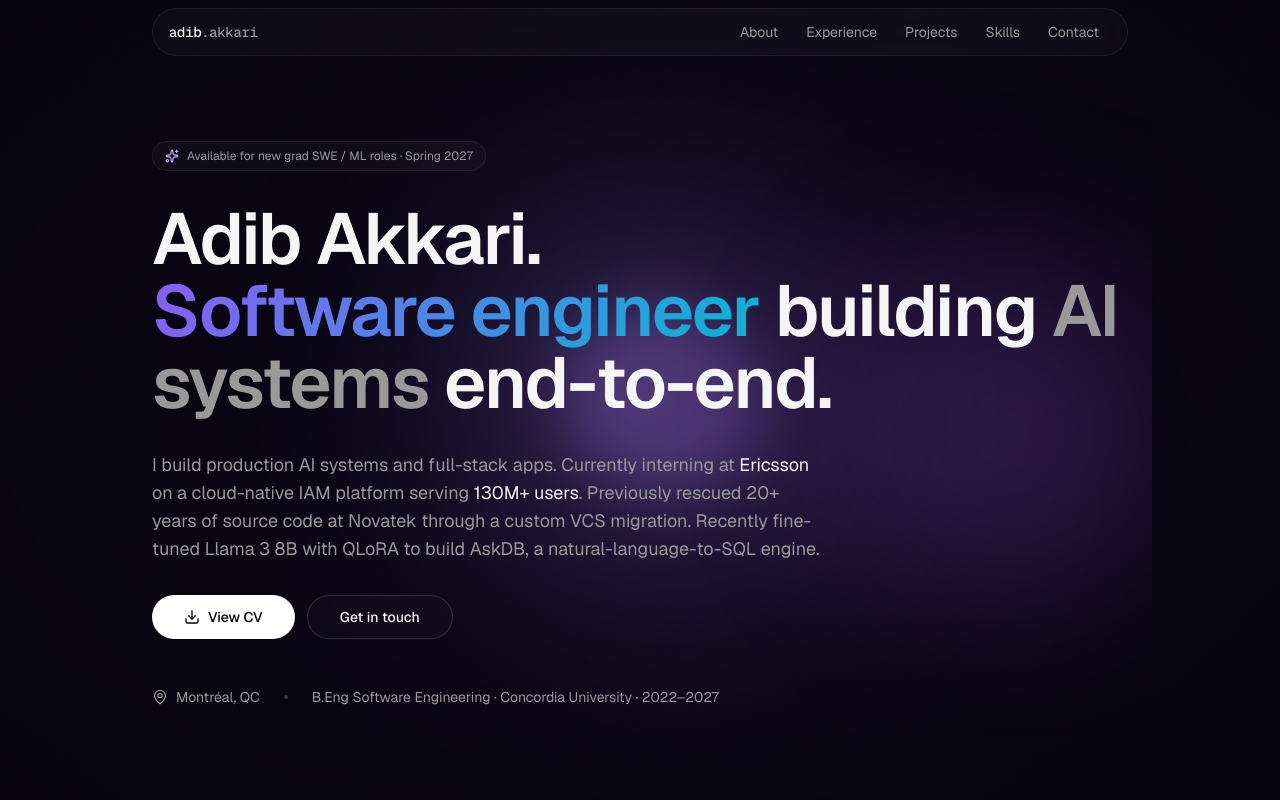
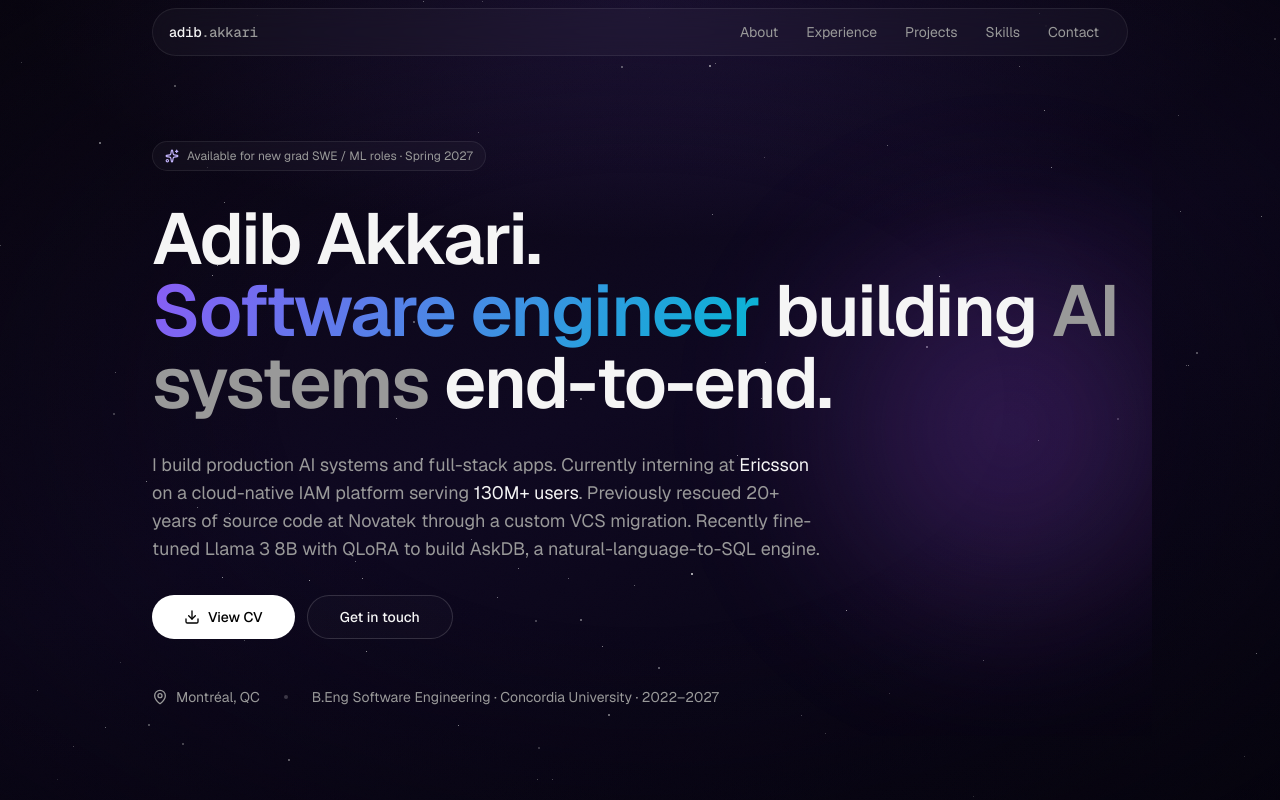
Before and after one commit to adssib/portfolio, a Next.js app: page / in a window 1280 px wide. Shown: the top 800 px of the page. Built offline with nearby package versions, Linux system fonts and the light colour scheme.

Commit message:
removing Animated Background, breaking prod ig

```diff
--- a/src/app/layout.tsx
+++ b/src/app/layout.tsx
@@ -4,7 +4,7 @@ import { GeistMono } from "geist/font/mono";
 import { Background } from "@/components/background";
 import "./globals.css";
 
-const SITE_URL = "https://adib-akkari.vercel.app";
+const SITE_URL = "https://adib-akkari.netlify.app";
 
 export const metadata: Metadata = {
   metadataBase: new URL(SITE_URL),
--- a/src/components/background.tsx
+++ b/src/components/background.tsx
@@ -1,93 +1,77 @@
 "use client";
 
-import { useEffect, useRef, useState } from "react";
+import { useMemo } from "react";
+
+const STAR_COUNT = 90;
+
+function rand(seed: number) {
+  const x = Math.sin(seed * 12.9898) * 43758.5453;
+  return x - Math.floor(x);
+}
 
 /**
- * Animated gradient background (aceternity / shadcn-style).
- * Fixed full-viewport layer behind the page. Purple + violet blobs with a
- * "goo" SVG filter so they merge organically. Cursor-following accent blob.
+ * Low-cost animated background: static dark-purple base, twinkling starfield,
+ * and a handful of shooting stars. No SVG filters, no RAF loops, no big blurs.
+ * Roughly 95% cheaper on CPU/GPU than the goo aurora version.
  */
 export function Background() {
-  const interactiveRef = useRef<HTMLDivElement>(null);
-  const targetRef = useRef({ x: 0, y: 0 });
-  const currentRef = useRef({ x: 0, y: 0 });
-  const [mounted, setMounted] = useState(false);
-
-  useEffect(() => {
-    setMounted(true);
-    let raf = 0;
-    const step = () => {
-      if (interactiveRef.current) {
-        currentRef.current.x +=
-          (targetRef.current.x - currentRef.current.x) / 20;
-        currentRef.current.y +=
-          (targetRef.current.y - currentRef.current.y) / 20;
-        interactiveRef.current.style.transform = `translate(${Math.round(
-          currentRef.current.x
-        )}px, ${Math.round(currentRef.current.y)}px)`;
-      }
-      raf = requestAnimationFrame(step);
-    };
-    raf = requestAnimationFrame(step);
-    return () => cancelAnimationFrame(raf);
-  }, []);
-
-  useEffect(() => {
-    const onMove = (e: MouseEvent) => {
-      targetRef.current.x = e.clientX - window.innerWidth / 2;
-      targetRef.current.y = e.clientY - window.innerHeight / 2;
-    };
-    window.addEventListener("mousemove", onMove);
-    return () => window.removeEventListener("mousemove", onMove);
-  }, []);
+  const stars = useMemo(
+    () =>
+      Array.from({ length: STAR_COUNT }, (_, i) => ({
+        x: rand(i + 1) * 100,
+        y: rand(i + 100) * 100,
+        size: 0.6 + rand(i + 200) * 1.4,
+        delay: rand(i + 300) * 6,
+        duration: 2.5 + rand(i + 400) * 3.5,
+        opacity: 0.3 + rand(i + 500) * 0.55,
+      })),
+    []
+  );
 
   return (
     <div
       aria-hidden
-      className="pointer-events-none fixed inset-0 z-0 overflow-hidden bg-[linear-gradient(135deg,_#0a0612_0%,_#0e0820_45%,_#070512_100%)]"
+      className="pointer-events-none fixed inset-0 z-0 overflow-hidden bg-[linear-gradient(160deg,_#0a0612_0%,_#0e0820_50%,_#060410_100%)]"
     >
-      {/* Goo filter for organic blob blending */}
-      <svg className="absolute h-0 w-0">
-        <defs>
-          <filter id="goo">
-            <feGaussianBlur in="SourceGraphic" stdDeviation="14" result="blur" />
-            <feColorMatrix
-              in="blur"
-              mode="matrix"
-              values="1 0 0 0 0  0 1 0 0 0  0 0 1 0 0  0 0 0 22 -10"
-              result="goo"
-            />
-            <feBlend in="SourceGraphic" in2="goo" />
-          </filter>
-        </defs>
-      </svg>
-
-      <div className="absolute inset-0 [filter:url(#goo)_blur(28px)]">
-        <div className="bg-aurora bg-aurora-1" />
-        <div className="bg-aurora bg-aurora-2" />
-        <div className="bg-aurora bg-aurora-3" />
-        <div className="bg-aurora bg-aurora-4" />
-        <div className="bg-aurora bg-aurora-5" />
-        {mounted && (
-          <div
-            ref={interactiveRef}
-            className="bg-aurora bg-aurora-cursor"
-          />
-        )}
-      </div>
-
-      {/* Readability layers: dark wash + vignette */}
-      <div
-        className="absolute inset-0"
-        style={{
-          background: "rgba(7, 5, 14, 0.55)",
-        }}
-      />
+      {/* Subtle violet wash at the top so the page still feels purple */}
       <div
         className="absolute inset-0"
         style={{
           background:
-            "radial-gradient(ellipse at center, rgba(7,5,14,0) 0%, rgba(7,5,14,0.35) 70%, rgba(5,3,12,0.85) 100%)",
+            "radial-gradient(ellipse 80% 50% at 50% 0%, rgba(139,92,246,0.16) 0%, rgba(139,92,246,0) 60%)",
+        }}
+      />
+
+      {/* Starfield */}
+      <div className="absolute inset-0">
+        {stars.map((s, i) => (
+          <span
+            key={i}
+            className="absolute rounded-full bg-white"
+            style={{
+              left: `${s.x}%`,
+              top: `${s.y}%`,
+              width: `${s.size}px`,
+              height: `${s.size}px`,
+              opacity: s.opacity,
+              animation: `twinkle ${s.duration}s ease-in-out ${s.delay}s infinite`,
+              willChange: "opacity, transform",
+            }}
+          />
+        ))}
+      </div>
+
+      {/* Shooting stars */}
+      <span className="shooting-star shooting-star-1" />
+      <span className="shooting-star shooting-star-2" />
+      <span className="shooting-star shooting-star-3" />
+
+      {/* Soft bottom darken so content has more contrast */}
+      <div
+        className="absolute inset-0"
+        style={{
+          background:
+            "radial-gradient(ellipse at center, rgba(7,5,14,0) 40%, rgba(5,3,12,0.55) 100%)",
         }}
       />
     </div>
```
Also changed, not shown: 1 other file (tests, documents, lock files or other folders).
